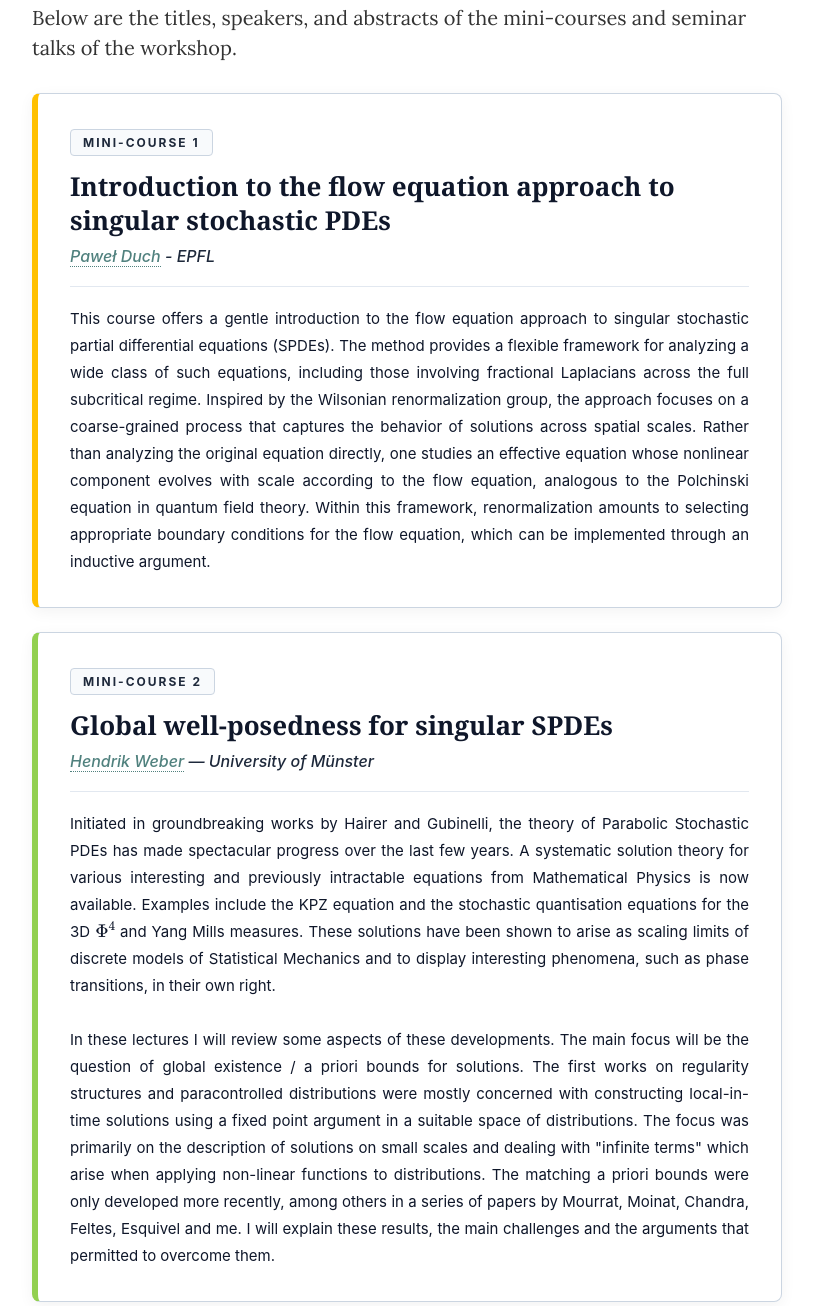
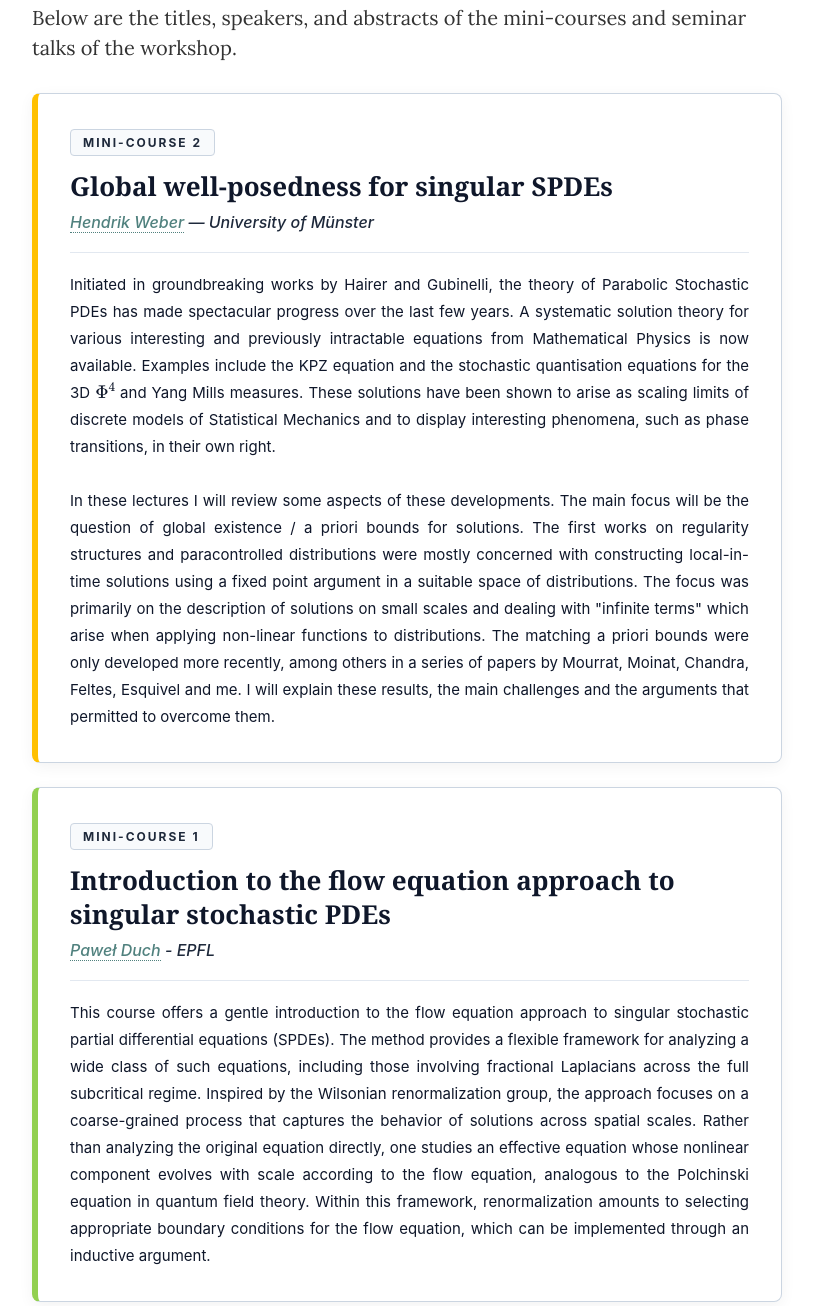
Before and after one commit to Analysis-Spdes-Sorbonne/Analysis-Spdes-Sorbonne.github.io, a website: page abstracts.html in a window 1280 px wide. Shown: the part 559-1865 px from the top of the page, without its empty margins (233-1046 px from the left). Drawn offline with nearby package versions, Linux system fonts and the light colour scheme; some packages are replaced by stand-ins of ours.

Commit message:
cambio ordine

```diff
--- a/abstracts.html
+++ b/abstracts.html
@@ -144,8 +144,8 @@
 }
 
 /* Color-coded left borders matching the program legend */
-.talk-box.mc1  { border-left-color: #ffc000; }
-.talk-box.mc2  { border-left-color: #92d050; }
+.talk-box.mc1  { border-left-color: #92d050; }
+.talk-box.mc2  { border-left-color: #ffc000; }
 .talk-box.tk1  { border-left-color: #b7dee8; }
 .talk-box.tk2  { border-left-color: #FF7F7F; }
 .talk-box.st  { border-left-color: violet; }
@@ -299,23 +299,6 @@
                 <div class="talks-list">
 
                     <!-- MINI-COURSE 1 -->
-                    <article class="talk-box mc1" id="mc-duch">
-                        <span class="talk-tag">Mini-course 1</span>
-                        <h2 class="talk-title">Introduction to the flow equation approach to singular stochastic PDEs</h2>
-                        <p class="talk-speaker">
-                            <a href="https://pawelduch.github.io/">Paweł Duch</a>
-                            - EPFL
-                        </p>
-                        <p class="talk-abstract">
-                            This course offers a gentle introduction to the flow equation approach to singular stochastic partial differential equations (SPDEs).
-                            The method provides a flexible framework for analyzing a wide class of such equations, including those involving fractional Laplacians across the full subcritical regime.
-                            Inspired by the Wilsonian renormalization group, the approach focuses on a coarse-grained process that captures the behavior of solutions across spatial scales.
-                            Rather than analyzing the original equation directly, one studies an effective equation whose nonlinear component evolves with scale according to the flow equation, analogous to the Polchinski equation in quantum field theory.
-                            Within this framework, renormalization amounts to selecting appropriate boundary conditions for the flow equation, which can be implemented through an inductive argument.
-                        </p>
-                    </article>
-
-                    <!-- MINI-COURSE 2 -->
                     <article class="talk-box mc2" id="mc-weber">
                         <span class="talk-tag">Mini-course 2</span>
                         <h2 class="talk-title">Global well-posedness for singular SPDEs</h2>
@@ -334,6 +317,22 @@
                             The focus was primarily on the description of solutions on small scales and dealing with  "infinite terms" which arise when applying non-linear functions to distributions.
                             The matching a priori bounds were only developed more recently, among others in a series of papers by Mourrat, Moinat, Chandra, Feltes, Esquivel and me.
                             I will explain these results, the main challenges and the arguments that permitted to overcome them.
+                        </p>
+                    </article>
+                    <!-- MINI-COURSE 2 -->
+                    <article class="talk-box mc1" id="mc-duch">
+                        <span class="talk-tag">Mini-course 1</span>
+                        <h2 class="talk-title">Introduction to the flow equation approach to singular stochastic PDEs</h2>
+                        <p class="talk-speaker">
+                            <a href="https://pawelduch.github.io/">Paweł Duch</a>
+                            - EPFL
+                        </p>
+                        <p class="talk-abstract">
+                            This course offers a gentle introduction to the flow equation approach to singular stochastic partial differential equations (SPDEs).
+                            The method provides a flexible framework for analyzing a wide class of such equations, including those involving fractional Laplacians across the full subcritical regime.
+                            Inspired by the Wilsonian renormalization group, the approach focuses on a coarse-grained process that captures the behavior of solutions across spatial scales.
+                            Rather than analyzing the original equation directly, one studies an effective equation whose nonlinear component evolves with scale according to the flow equation, analogous to the Polchinski equation in quantum field theory.
+                            Within this framework, renormalization amounts to selecting appropriate boundary conditions for the flow equation, which can be implemented through an inductive argument.
                         </p>
                     </article>
 
```
Also changed, not shown: program.html (+2 -2 lines).
